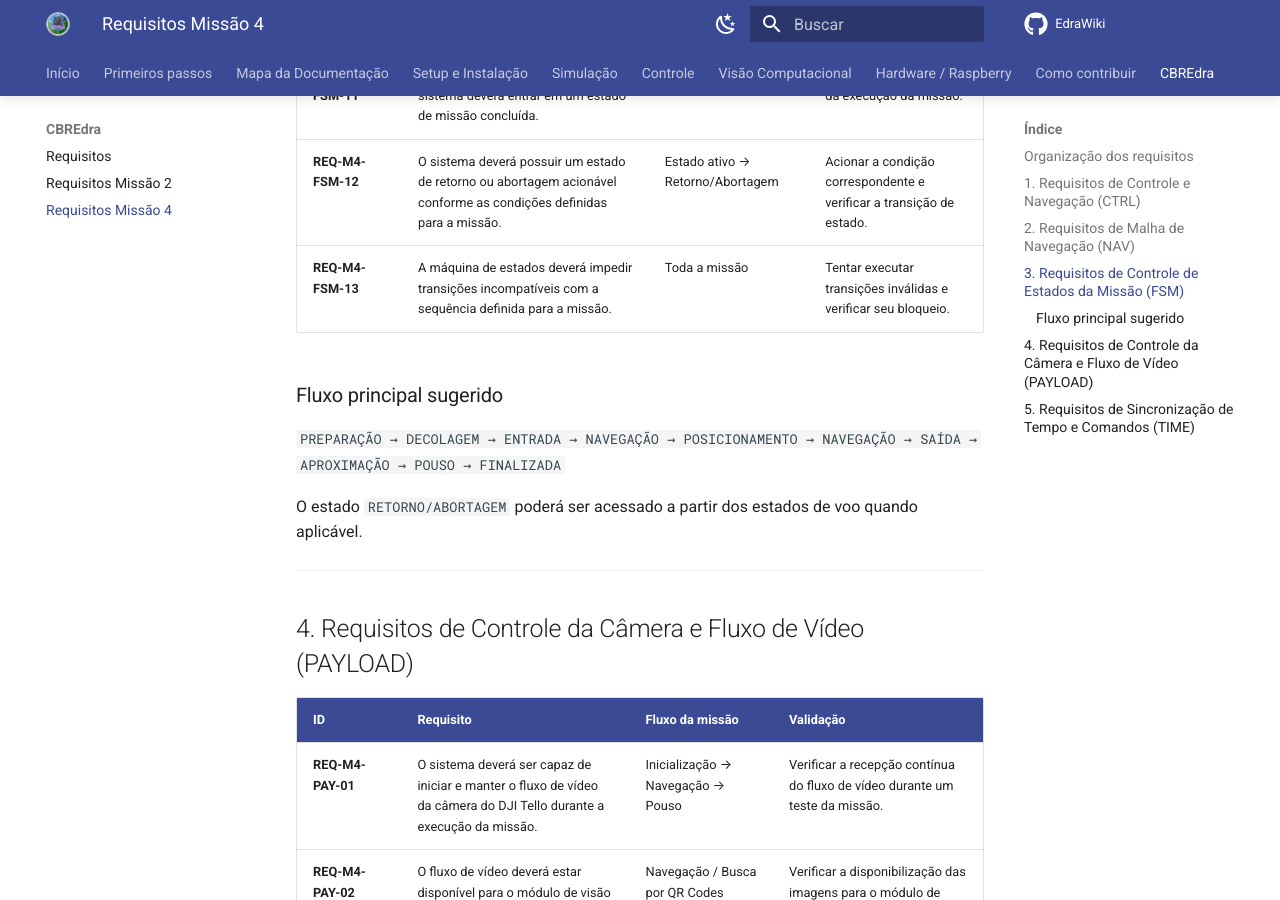
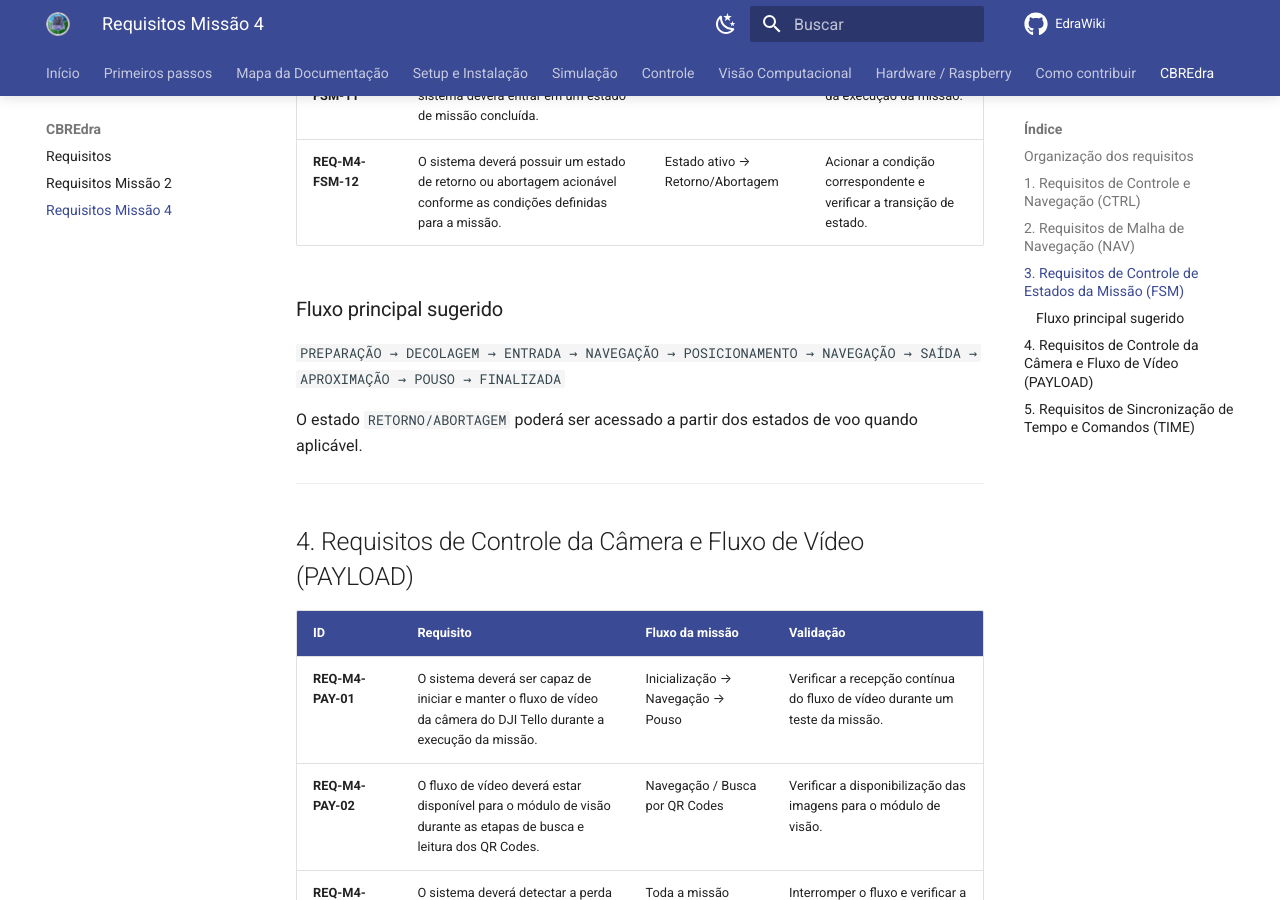
Before and after one commit to edra-unb-fga/EdraWiki, an MkDocs documentation site: the page built from docs/CBREdra/missao-4-tello-controle.md, in a window 1280 px wide and 900 px high, scrolled down 4064 px. Built offline with MkDocs 1.6.1 and Material for MkDocs 9.7.7, drawn with Linux system fonts in a browser that asks for light colours; comment, search, counter and statistics services are not loaded.

Commit message:
Update missao-4-tello-controle.md

```diff
--- a/docs/CBREdra/missao-4-tello-controle.md
+++ b/docs/CBREdra/missao-4-tello-controle.md
@@ -66,7 +66,7 @@ Os requisitos foram organizados de acordo com a função de cada subsistema dent
 | **REQ-M4-FSM-10** | Quando as condições de pouso forem atendidas, o sistema deverá realizar a transição para o estado de pouso autônomo. | Aproximação → Pouso | Verificar a mudança de estado ao atingir a região de pouso. |
 | **REQ-M4-FSM-11** | Após a confirmação do pouso, o sistema deverá entrar em um estado de missão concluída. | Pouso → Finalização | Verificar o encerramento da execução da missão. |
 | **REQ-M4-FSM-12** | O sistema deverá possuir um estado de retorno ou abortagem acionável conforme as condições definidas para a missão. | Estado ativo → Retorno/Abortagem | Acionar a condição correspondente e verificar a transição de estado. |
-| **REQ-M4-FSM-13** | A máquina de estados deverá impedir transições incompatíveis com a sequência definida para a missão. | Toda a missão | Tentar executar transições inválidas e verificar seu bloqueio. |
+
 
 ### Fluxo principal sugerido
 
```
